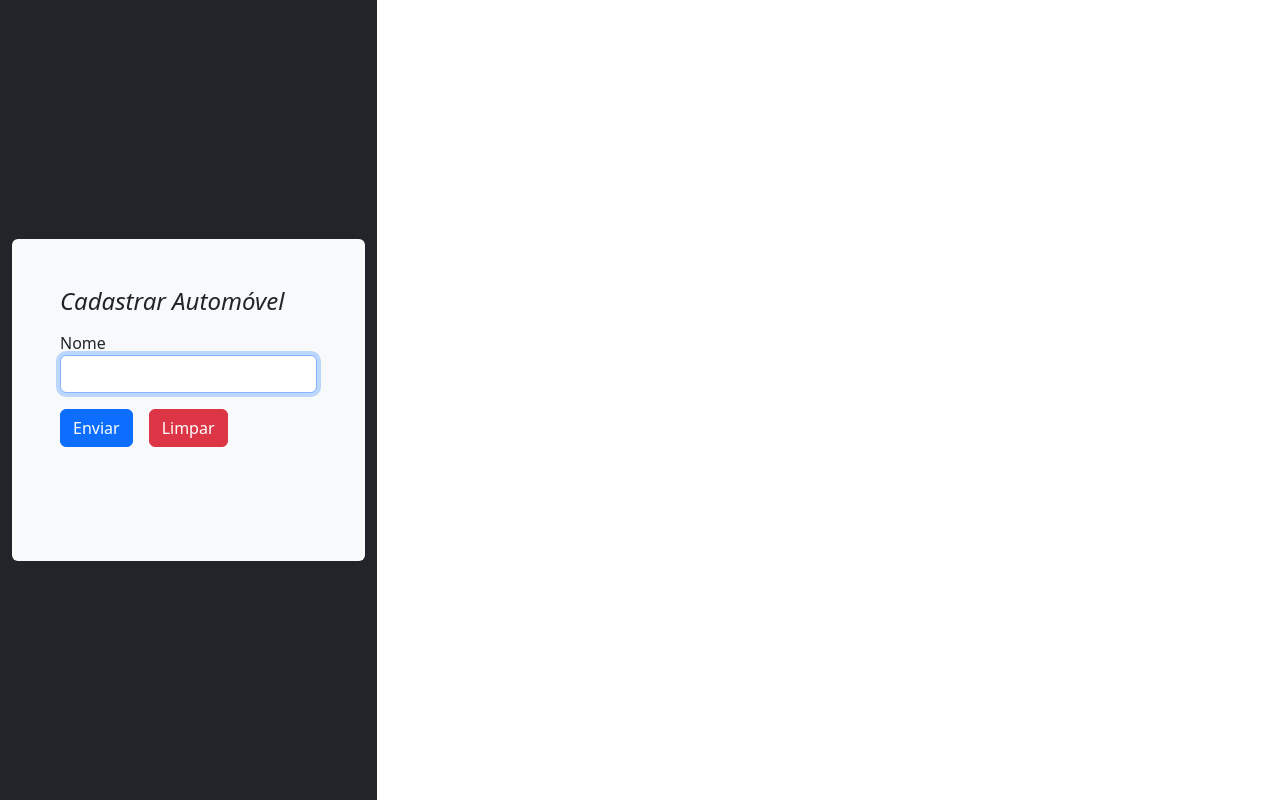
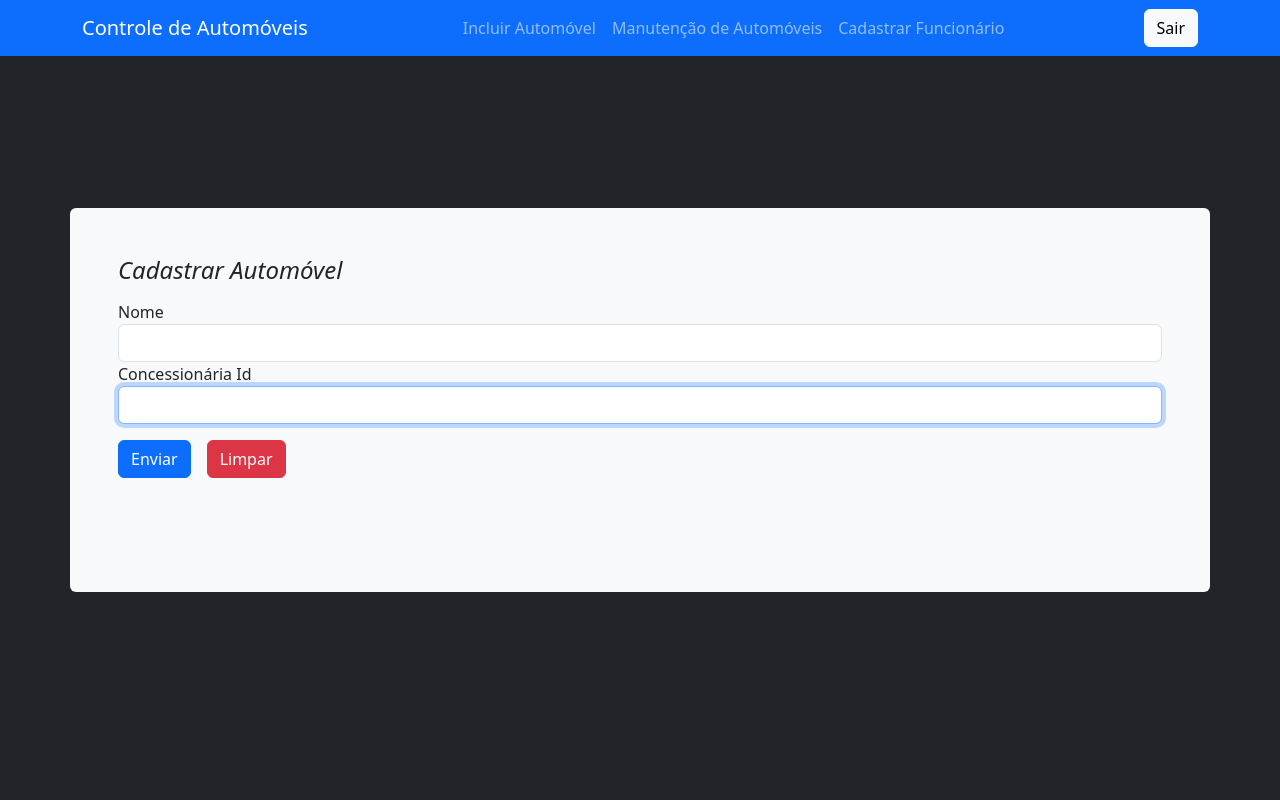
Before and after one commit to isaMuneretto/sistema_concessionaria_front, a React (Vite) app: page /automoveis in a window 1280 px wide. Built offline with nearby package versions, Linux system fonts and the light colour scheme; the HTML template or start-up script is replaced by a standard one.

Commit message:
refactor

```diff
--- a/src/App.jsx
+++ b/src/App.jsx
@@ -8,6 +8,7 @@ import Manutencao_Automoveis from './components/manutencao_automoveis';
 import Cadastrar_Funcionario from './components/cadastrar_funcionario';
 import PrivateRoute from './components/privateRoute';
 import FormularioLogin from './components/login';
+import MenuSuperior from './components/MenuSuperior';
 
 const App = () => {
 
@@ -18,9 +19,9 @@ const App = () => {
                 <Route exact path="/login" element={<FormularioLogin/>} />
                 <Route path="/home" element={<PrivateRoute><Home/></PrivateRoute>} />
                 <Route exact path="/register" element={<Register/>} />
-                <Route path="/automoveis" element={<Cadastrar_Automovel />} />
-                <Route path="/manutencao" element={<Manutencao_Automoveis />} />
-                <Route path="/funcionario" element={<Cadastrar_Funcionario />} />
+                <Route path="/automoveis" element={ <> <MenuSuperior /><Cadastrar_Automovel /> </>} />
+                <Route path="/manutencao" element={<> <MenuSuperior /><Manutencao_Automoveis /></>} />
+                <Route path="/funcionario" element={<> <MenuSuperior /><Cadastrar_Funcionario /></>} />
             </Routes>
         </Router>
     );
--- a/src/components/MenuSuperior.jsx
+++ b/src/components/MenuSuperior.jsx
@@ -26,6 +26,7 @@ const MenuSuperior = () => {
           </li>
 
         </ul>
+        <a class="btn btn-light" href="/login" role="button">Sair</a>
       </div>
     </nav>
   );
--- a/src/components/cadastrar_automovel.jsx
+++ b/src/components/cadastrar_automovel.jsx
@@ -32,6 +32,17 @@ const Cadastrar_Automovel = () => {
               {...register("nome")}
             />
           </div>
+          <div className="form-group">
+            <label htmlFor="concessionarias_codigo">Concessionária Id</label>
+            <input
+              type="text"
+              className="form-control"
+              id="concessionarias_codigo"
+              required
+              autoFocus
+              {...register("concessionarias_codigo")}
+            />
+          </div>
           <input
             type="submit"
             className="btn btn-primary mt-3"
--- a/src/components/cadastrar_funcionario.jsx
+++ b/src/components/cadastrar_funcionario.jsx
@@ -17,7 +17,7 @@ const Cadastrar_Funcionario = () => {
   };
 
   return (
-    <div className="container-fluid bg-dark text-light min-vh-100 d-flex align-items-center">
+    <div className="container-fluid bg-dark text-light min-vh-100 d-flex justify-content-center align-items-center">
       <div className="container p-5 bg-light text-dark rounded">
         <h4 className="fst-italic mb-3">Cadastrar Funcionário</h4>
         <form onSubmit={handleSubmit(salvar)}>
@@ -55,14 +55,14 @@ const Cadastrar_Funcionario = () => {
             />
           </div>
           <div className="form-group">
-            <label htmlFor="dataNascimento">Data de Nascimento</label>
+            <label htmlFor="data_nascimento">Data de Nascimento</label>
             <input
               type="text"
               className="form-control"
-              id="dataNascimento"
+              id="data_nascimento"
               required
               autoFocus
-              {...register("dataNascimento")}
+              {...register("data_nascimento")}
             />
           </div>
           <div className="form-group mt-2">
--- a/src/components/login.jsx
+++ b/src/components/login.jsx
@@ -23,6 +23,8 @@ const FormularioLogin = () => {
 
         if (response.ok) {
             localStorage.setItem('token', data.token); // Armazenando o token
+            localStorage.setItem('nome', data.nome);
+            console.log(data.nome)
             navigate('/home');  // Redireciona para /home
         } else {
             alert('Falha no login!');
--- a/src/components/manutencao_automoveis.jsx
+++ b/src/components/manutencao_automoveis.jsx
@@ -2,6 +2,7 @@ import {useForm} from "react-hook-form";
 import { useState, useEffect } from "react";
 import { api } from "../config_axios";
 import ItemLista from "./ItemLista";
+import MenuSuperior from "./MenuSuperior";
 
 const Manutencao_Automoveis = () => {
     //servem para manipular os dados do formulário
@@ -78,6 +79,9 @@ const alterar = async (id,nome) => {
 }
 
     return (
+
+
+
        <div className="container">
         <div className="row">
             <div className="col-sm-7">
--- a/src/index.css
+++ b/src/index.css
@@ -24,9 +24,10 @@ a:hover {
 
 body {
   margin: 0;
-  display: flex;
+  display:contents;
+  align-items: center;
   place-items: center;
-  min-width: 320px;
+  min-width: 200px;
   min-height: 100vh;
 }
 
```
